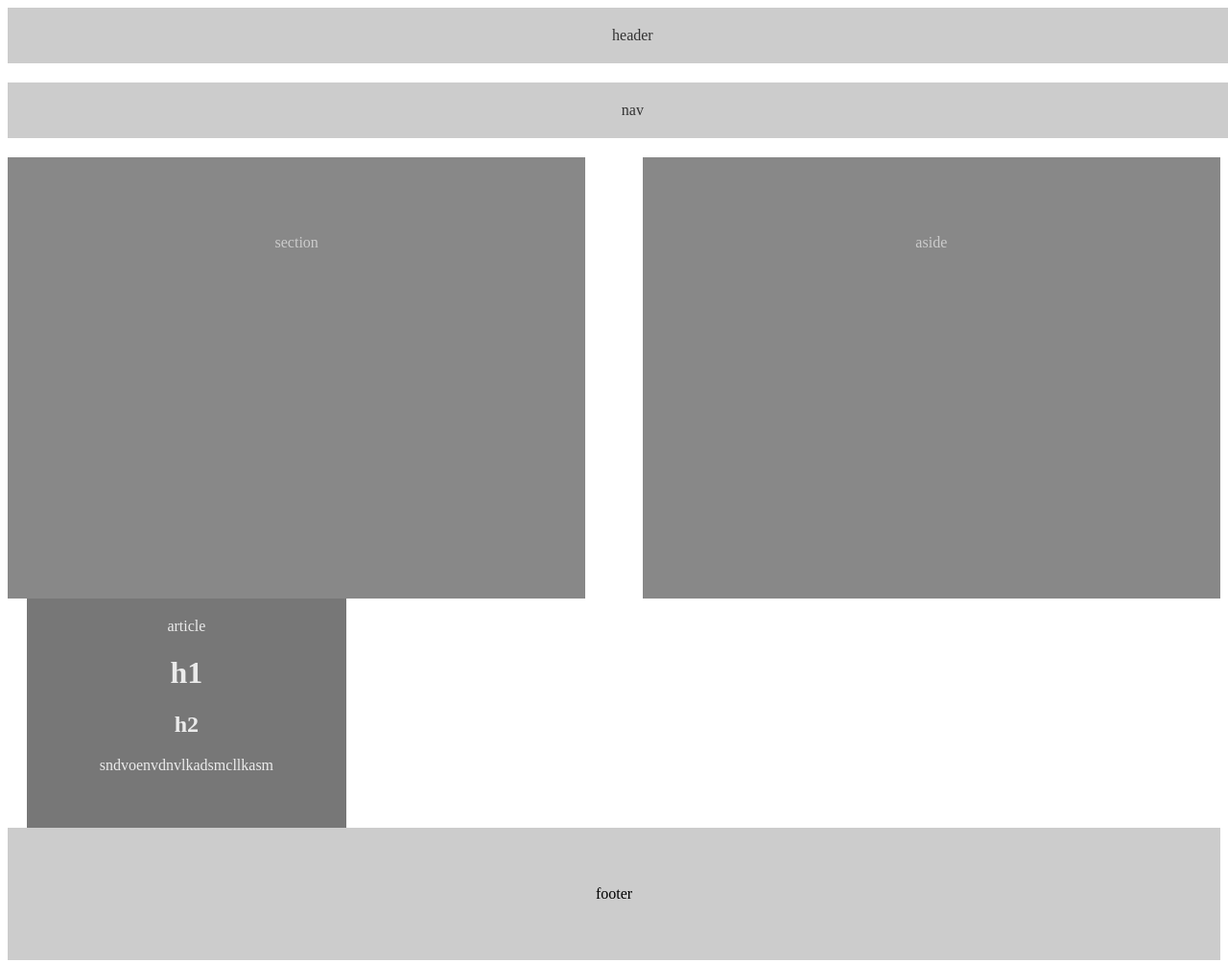
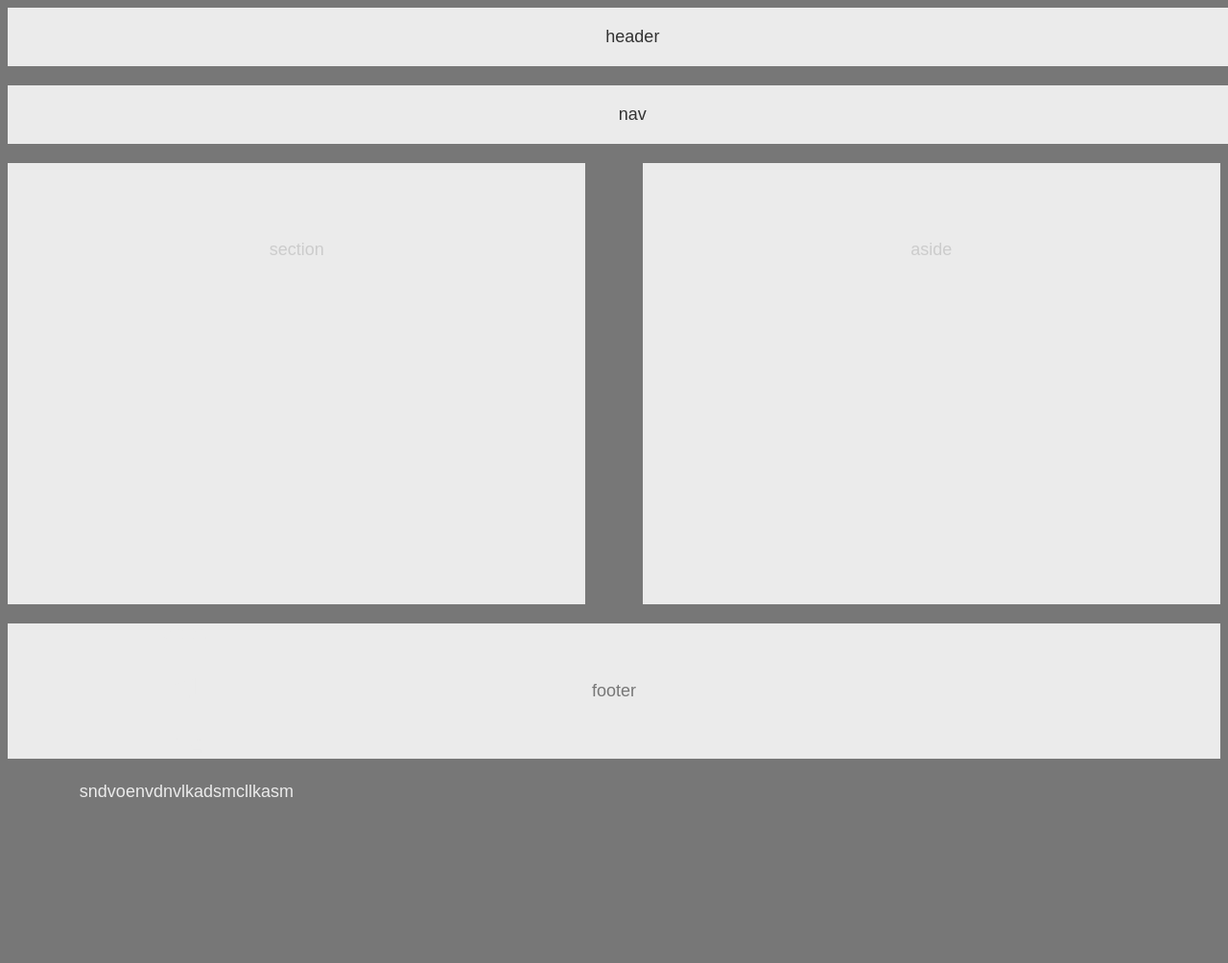
Before and after one commit to Bennovan/hw-Wireframe, a plain HTML site: page index.html in a window 1280 px wide. Shown: the top 1004 px of the page at 96% size. After the commit the page ends 836 px from the top, so only its background shows below. Drawn offline with Linux system fonts and the light colour scheme.

Commit message:
second edit

```diff
--- a/style.css
+++ b/style.css
@@ -1,13 +1,17 @@
 
 body {
-  background-size: 960px;
-      }
+  font-family: 'Arial', 'Helvetica Neue', Helvetica, sans-serif;
+  color: #777;
+  background: #777;
+  width: auto;
+  font-size: 18px;
+}
 
 header {
   padding: 20px;
   margin-bottom: 20px;
   color: #333;
-  background: #ccc;
+  background: #ebebeb;
   width: 99.9%;
   text-align: center
 }
@@ -16,7 +20,7 @@ header {
     padding: 20px;
     margin-bottom: 20px;
     color: #333;
-    background: #ccc;
+    background: #ebebeb;
     width: 99.9%;
     text-align: center
   }
@@ -28,7 +32,7 @@ header {
   width: 35%;
   height: 300px;
   color: #ccc;
-  background: #888;
+  background: #ebebeb;
   text-align: center;
 }
 
@@ -39,7 +43,7 @@ header {
   margin-bottom: 20px;
   width: 35%;
   color: #ccc;
-  background: #888;
+  background: #ebebeb;
   text-align: center;
 
 }
@@ -51,13 +55,14 @@ header {
   margin-top: 20px;
   padding: 40px;
   width: 20%;
+  height: 150px;
   color: #ebebeb;
   background: #777;
   text-align: center;
   }
 
 footer {
-  background-color: #ccc;
+  background-color: #ebebeb;
   padding: 60px;
   margin-bottom: 20px;
   text-align: center;
```
